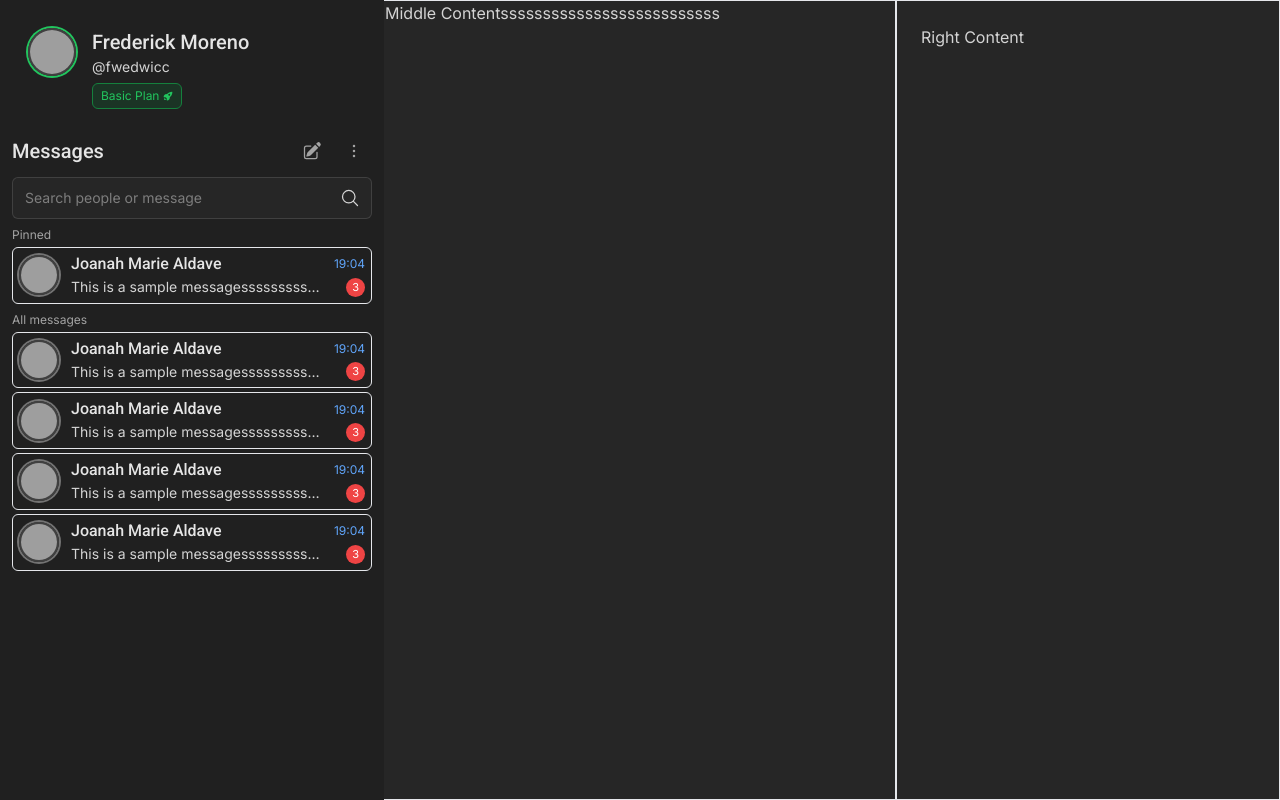
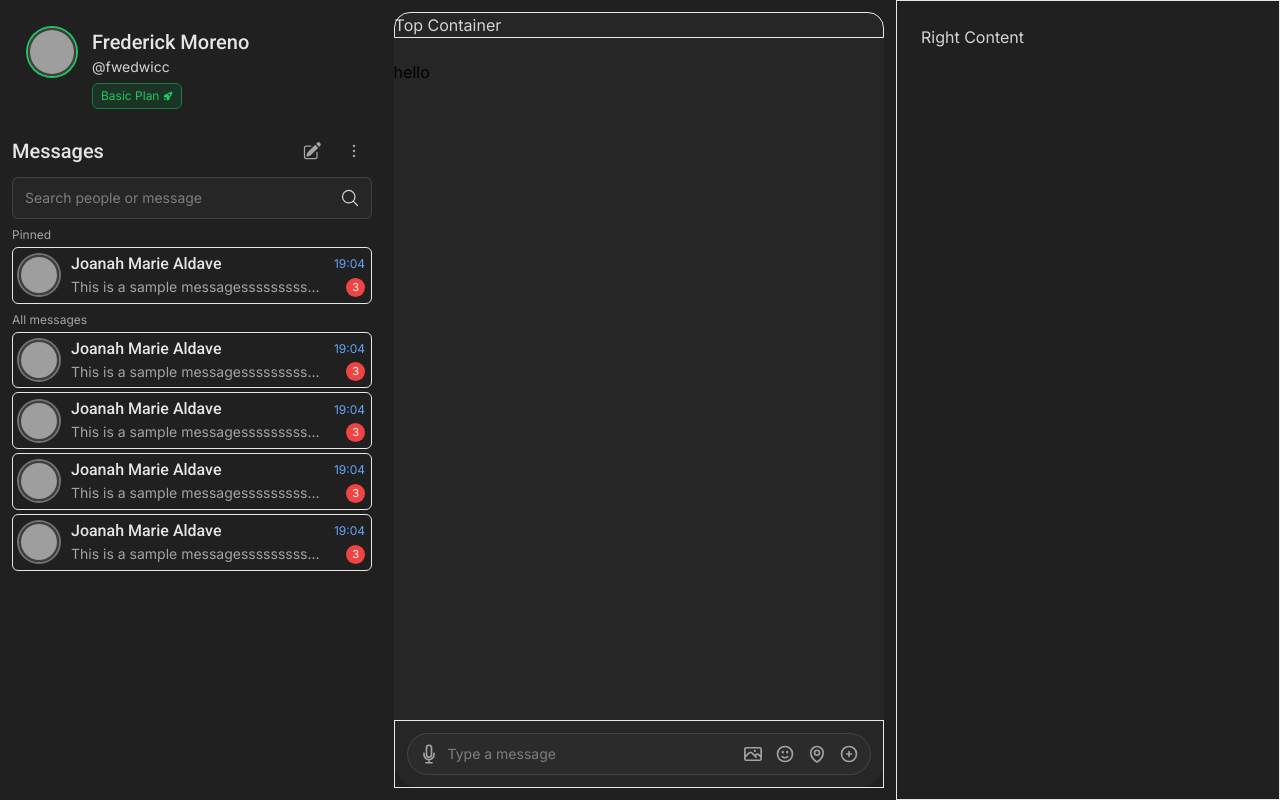
Before and after one commit to fwedwicc/FM-DailyUI, a React (Vite) app: page /#/day13 in a window 1280 px wide. Built offline with nearby package versions, Linux system fonts and the light colour scheme; grey boxes are pictures that could not be loaded; what @codaworks/react-glow would draw is missing.

Commit message:
"Updated Day13 component with changes to text colors, background colors, and added new UI elements including a chat input field, buttons, and a bottom container."

```diff
--- a/src/pages/Day13.jsx
+++ b/src/pages/Day13.jsx
@@ -33,7 +33,7 @@ const Day13 = () => {
             </p>
           </div>
           <div className='flex items-center justify-between'>
-            <p className="leading-relaxed text-neutral-300 text-sm truncate max-w-[85%]">
+            <p className="leading-relaxed text-neutral-400 text-sm truncate max-w-[85%]">
               This is a sample messagesssssssssssssssssssssssssssssssss
             </p>
             <span className='text-white text-[11px] bg-red-500 rounded-full px-1.5 p-1 leading-none'>
@@ -52,7 +52,7 @@ const Day13 = () => {
       exit={{ opacity: 0 }}
       transition={{ duration: 0.5 }}
     >
-      <section className="bg-neutral-800">
+      <section className="bg-[#202020]">
         <div className="flex lg:flex-row flex-col h-screen">
           {/* Nav buttons in mobile screens */}
           <div className='flex justify-between items-center lg:hidden p-4'>
@@ -157,11 +157,60 @@ const Day13 = () => {
               <ContactBox />
             </div>
           </aside>
-          <div className="flex-grow h-full border text-wrap lg:pl-96">
-            <p className='text-neutral-300'>Middle Contentssssssssssssssssssssssssss</p>
+          <div className="flex-grow h-full text-wrap lg:pl-[24.6rem] p-3">
+            <div className='relative h-full bg-neutral-800 rounded-t-2xl rounded-b-[1.7rem]'>
+              {/* Top Container */}
+              <div className='absolute top-0 border rounded-t-2xl w-full'>
+                <p className='text-neutral-300'>Top Container</p>
+              </div>
+              {/* Chat Contents */}
+              <div className='py-12 h-full'>hello</div>
+              {/* Bottom Container */}
+              <div className='absolute bottom-0 border w-full p-3'>
+                <div className='w-full relative'>
+                  <input
+                    id="search"
+                    type='text'
+                    placeholder='Type a message'
+                    className={`z-20 w-full rounded-full bg-neutral-700/20 border border-neutral-600/60 py-2.5 px-3 ps-10 pe-36 text-sm transition duration-300 ease-in-out focus:ring-neutral-400 focus:border-neutral-400 focus:ring-1 text-neutral-200 placeholder:text-neutral-400/70`}
+                    required={false}
+                  />
+                  {/* Left Button */}
+                  <button className='absolute inset-y-0 start-0 ps-3 flex items-center text-neutral-400 hover:text-neutral-300 cursor-pointer transition duration-300 ease-in-out'>
+                    <svg xmlns="http://www.w3.org/2000/svg" fill="none" viewBox="0 0 24 24" strokeWidth={2} stroke="currentColor" className="size-5">
+                      <path strokeLinecap="round" strokeLinejoin="round" d="M12 18.75a6 6 0 0 0 6-6v-1.5m-6 7.5a6 6 0 0 1-6-6v-1.5m6 7.5v3.75m-3.75 0h7.5M12 15.75a3 3 0 0 1-3-3V4.5a3 3 0 1 1 6 0v8.25a3 3 0 0 1-3 3Z" />
+                    </svg>
+                  </button>
+                  {/* Right button groups */}
+                  <div className="absolute inset-y-0 end-0 flex items-center gap-3 pe-3">
+                    <button className='text-neutral-400 hover:text-neutral-300 cursor-pointer transition duration-300 ease-in-out'>
+                      <svg xmlns="http://www.w3.org/2000/svg" fill="none" viewBox="0 0 24 24" strokeWidth={2} stroke="currentColor" className="size-5">
+                        <path strokeLinecap="round" strokeLinejoin="round" d="m2.25 15.75 5.159-5.159a2.25 2.25 0 0 1 3.182 0l5.159 5.159m-1.5-1.5 1.409-1.409a2.25 2.25 0 0 1 3.182 0l2.909 2.909m-18 3.75h16.5a1.5 1.5 0 0 0 1.5-1.5V6a1.5 1.5 0 0 0-1.5-1.5H3.75A1.5 1.5 0 0 0 2.25 6v12a1.5 1.5 0 0 0 1.5 1.5Zm10.5-11.25h.008v.008h-.008V8.25Zm.375 0a.375.375 0 1 1-.75 0 .375.375 0 0 1 .75 0Z" />
+                      </svg>
+                    </button>
+                    <button className='text-neutral-400 hover:text-neutral-300 cursor-pointer transition duration-300 ease-in-out'>
+                      <svg xmlns="http://www.w3.org/2000/svg" fill="none" viewBox="0 0 24 24" strokeWidth={2} stroke="currentColor" className="size-5">
+                        <path strokeLinecap="round" strokeLinejoin="round" d="M15.182 15.182a4.5 4.5 0 0 1-6.364 0M21 12a9 9 0 1 1-18 0 9 9 0 0 1 18 0ZM9.75 9.75c0 .414-.168.75-.375.75S9 10.164 9 9.75 9.168 9 9.375 9s.375.336.375.75Zm-.375 0h.008v.015h-.008V9.75Zm5.625 0c0 .414-.168.75-.375.75s-.375-.336-.375-.75.168-.75.375-.75.375.336.375.75Zm-.375 0h.008v.015h-.008V9.75Z" />
+                      </svg>
+                    </button>
+                    <button className='text-neutral-400 hover:text-neutral-300 cursor-pointer transition duration-300 ease-in-out'>
+                      <svg xmlns="http://www.w3.org/2000/svg" fill="none" viewBox="0 0 24 24" strokeWidth={2} stroke="currentColor" className="size-5">
+                        <path strokeLinecap="round" strokeLinejoin="round" d="M15 10.5a3 3 0 1 1-6 0 3 3 0 0 1 6 0Z" />
+                        <path strokeLinecap="round" strokeLinejoin="round" d="M19.5 10.5c0 7.142-7.5 11.25-7.5 11.25S4.5 17.642 4.5 10.5a7.5 7.5 0 1 1 15 0Z" />
+                      </svg>
+                    </button>
+                    <button className='text-neutral-400 hover:text-neutral-300 cursor-pointer transition duration-300 ease-in-out'>
+                      <svg xmlns="http://www.w3.org/2000/svg" fill="none" viewBox="0 0 24 24" strokeWidth={2} stroke="currentColor" className="size-5">
+                        <path strokeLinecap="round" strokeLinejoin="round" d="M12 9v6m3-3H9m12 0a9 9 0 1 1-18 0 9 9 0 0 1 18 0Z" />
+                      </svg>
+                    </button>
+                  </div>
+                </div>
+              </div>
+            </div>
           </div>
           {/* Right bar */}
-          <div className="lg:block hidden h-full border text-wrap p-6 w-full max-w-96">
+          <div className="lg:block hidden h-full border text-wrap p-6 w-full md:max-w-80 lg:max-w-96">
             <p className='text-neutral-300'>Right Content</p>
           </div>
         </div>
```
